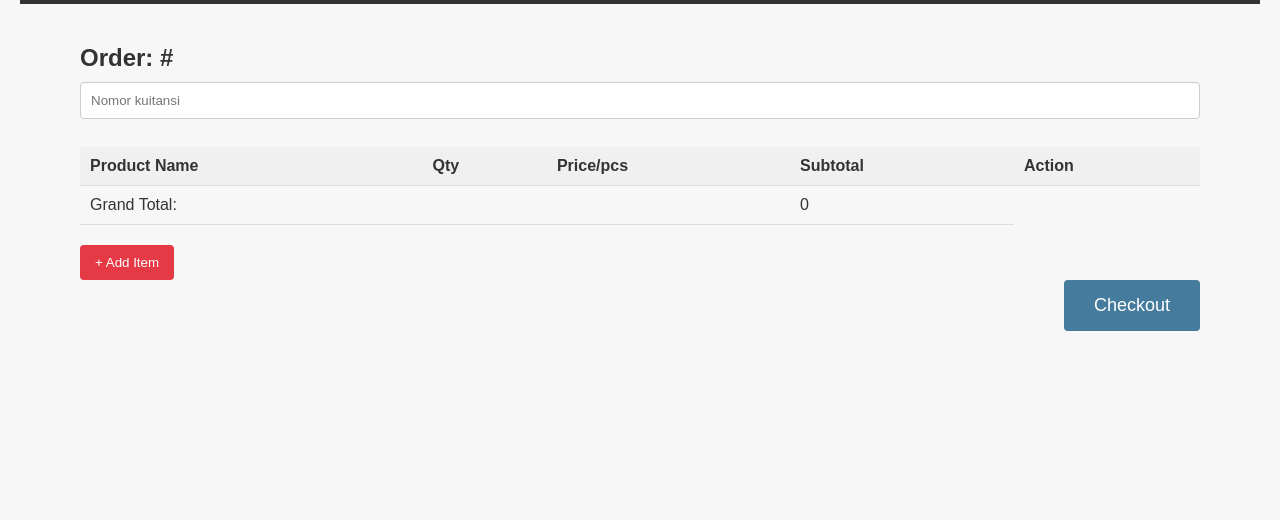
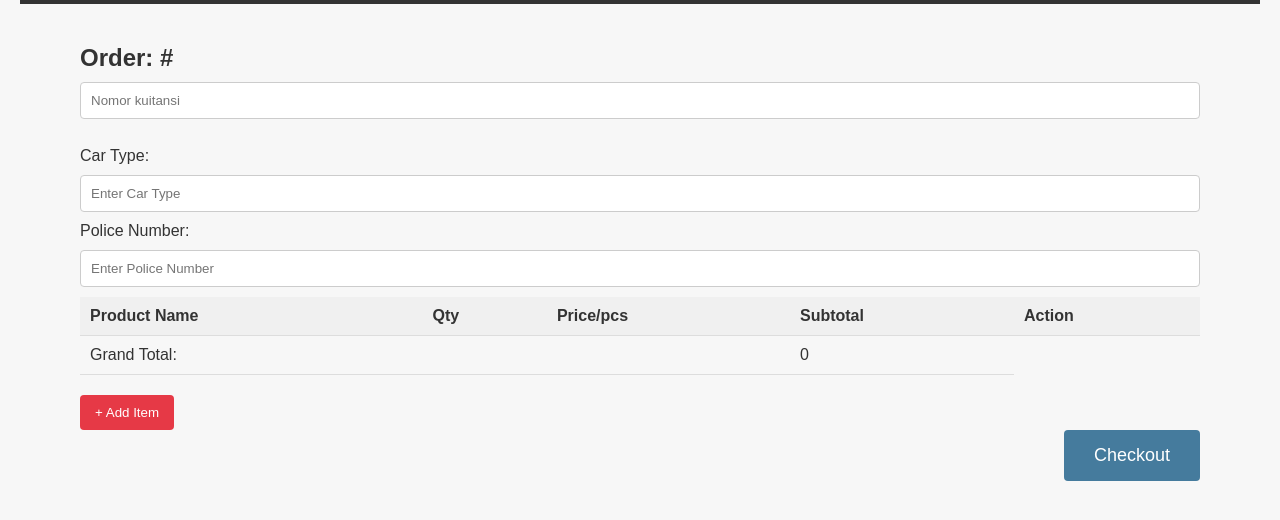
Before and after one commit to justrelax74/store, a website: page kuitansi.html in a window 1280 px wide. Shown: the part 84-604 px from the top of the page. Drawn offline with Linux system fonts and the light colour scheme; no server answers.

Commit message:
Update kuitansi.html

```diff
--- a/kuitansi.html
+++ b/kuitansi.html
@@ -39,10 +39,20 @@
     <!-- Invoice Content -->
     <div class="container">
         <div class="invoice-box">
-            <h2>Order: # <input type="text" id="invoiceNumber" placeholder="Nomor kuitansi" list="invoiceNumbers" onchange="loadInvoiceDetails()">
+            <h2>
+                Order: # <input type="text" id="invoiceNumber" placeholder="Nomor kuitansi" list="invoiceNumbers" onchange="loadInvoiceDetails()">
                 <datalist id="invoiceNumbers"></datalist>
             </h2>
             <span id="invoiceDate"></span>
+
+            <div class="additional-info">
+                <label for="carType">Car Type:</label>
+                <input type="text" id="carType" placeholder="Enter Car Type">
+
+                <label for="policeNumber">Police Number:</label>
+                <input type="text" id="policeNumber" placeholder="Enter Police Number">
+            </div>
+
             <table cellpadding="0" cellspacing="0">
                 <thead>
                     <tr class="heading">
```
